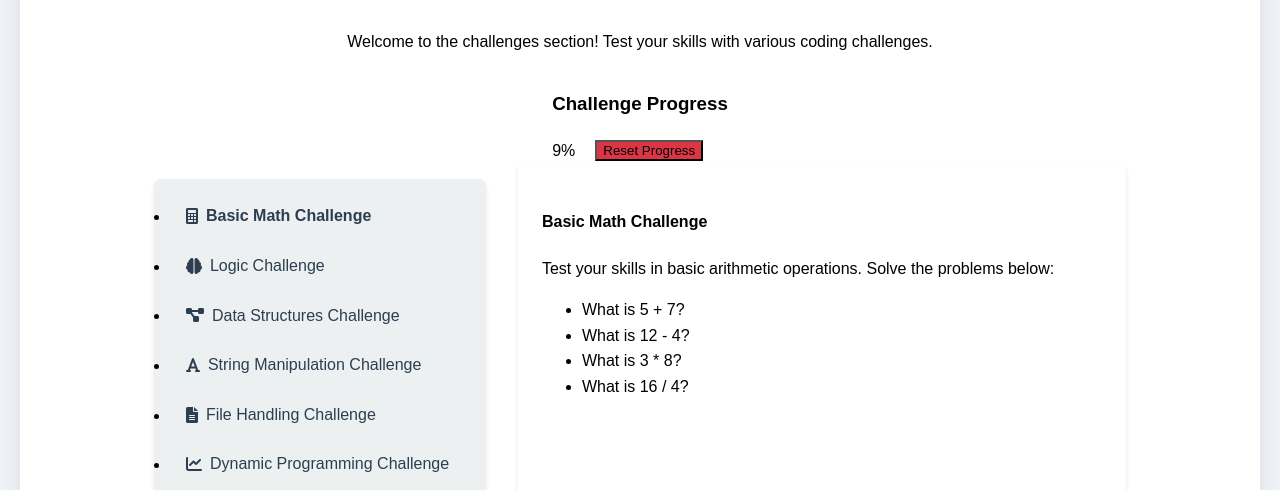
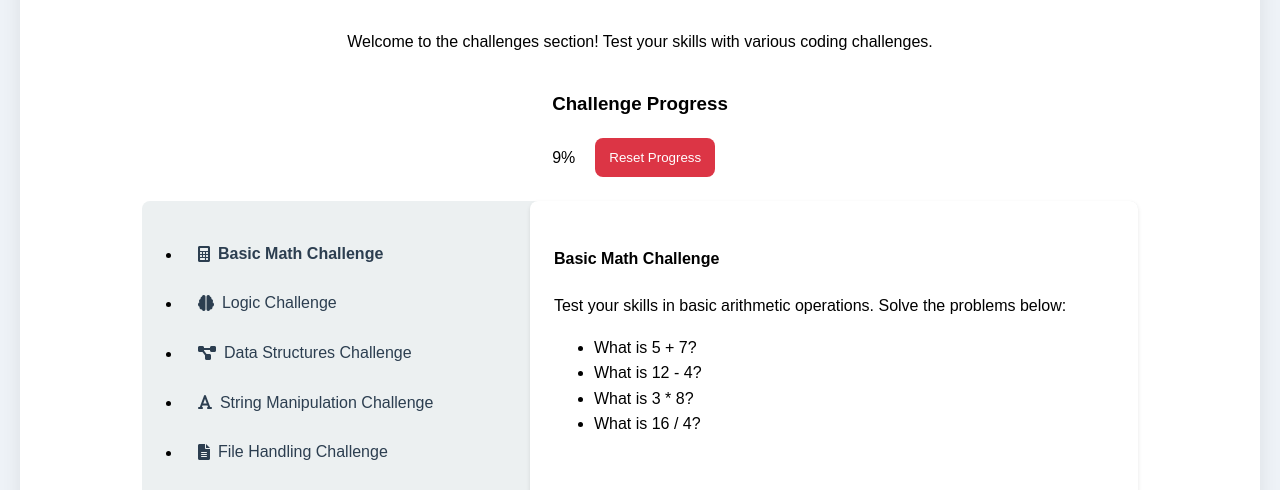
Before and after one commit to codingkatty/mathpylearn, a plain HTML site: page challenge.html in a window 1280 px wide. Both pictures are taken after a click on the link "Basic Math Challenge". Shown: the part 249-739 px from the top of the page. Drawn offline with Linux system fonts and the light colour scheme.

Commit message:
Fixed styling for each page

```diff
--- a/styles.css
+++ b/styles.css
@@ -280,6 +280,7 @@ h2 {
   border: none;
   border-radius: 8px;
   color: #fff;
+  cursor: pointer;
 }
 
 /* Responsive Editor and Terminal */
@@ -457,17 +458,35 @@ a.clicked {
 /* Add these new styles to your existing styles.css file */
 
 /* Challenge Page Styles */
+
+.progress-container {
+  margin-bottom: 1.5rem;
+}
+
+.progress-wrap {
+  display: flex;
+  flex-direction: row;
+}
+
+#challenge-reset-btn {
+  padding: 12px 14px;
+  border-radius: 8px;
+  border: none;
+  color: #fff;
+}
+
 .challenge-container {
   display: flex;
   gap: 2rem;
+  padding-left: 1.5rem;
+  background-color: #ecf0f1;
+  border-radius: 8px;
 }
 
 #challenge-list {
   flex: 0 0 300px;
   background-color: #ecf0f1;
   padding: 1rem;
-  border-radius: 8px;
-  box-shadow: 0 2px 4px rgba(0, 0, 0, 0.1);
 }
 
 #challenge-list li {
@@ -521,6 +540,7 @@ a.clicked {
   padding: 1rem;
   width: 100%;
   text-align: left;
+  font-size: 1.1rem;
   border: none;
   outline: none;
   transition: 0.4s;
```
